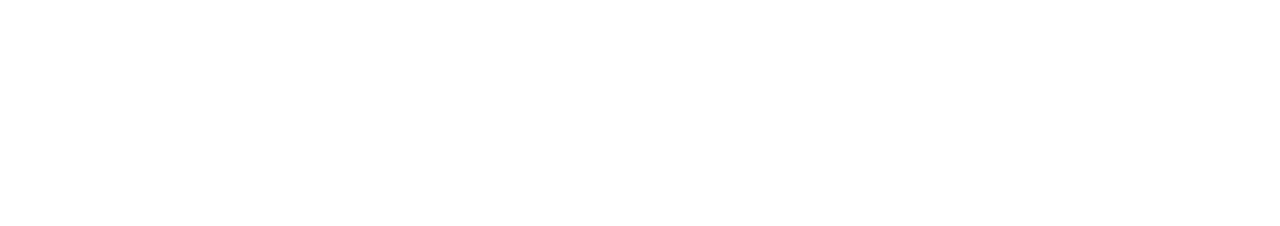
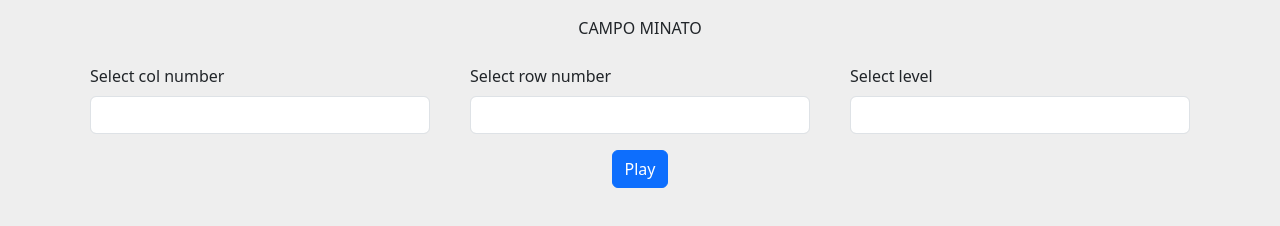
Before and after one commit to rennavittorio/-js-campominato-grid, a plain HTML site: page index.html in a window 1280 px wide. Drawn offline with nearby package versions, Linux system fonts and the light colour scheme.

Commit message:
ADD some html content + STYLE basic

```diff
--- a/css/style.css
+++ b/css/style.css
@@ -0,0 +1,4 @@
+.body {
+    height: 100vh;
+    background-color: #eee;
+}
--- a/index.html
+++ b/index.html
@@ -9,7 +9,57 @@
     <link rel="stylesheet" href="./css/style.css">
     <title>Document</title>
 </head>
-<body>
+<body class="body">
+
+    <main class="main">
+        <section class="game-title">
+            <div class="container py-3 text-center">
+                CAMPO MINATO
+            </div>
+        </section>
+
+        <section class="game-content">
+            <div class="container">
+                <div class="row">
+                    <div class="col">
+                        <div class="game__input p-2">
+                            <label for="colSelection" class="form-label">Select col number</label>
+                            <input type="number" class="form-control" id="colSelection" placeholder="">
+                        </div>
+                    </div>
+
+                    <div class="col">
+                        <div class="game__input p-2">
+                            <label for="rowSelection" class="form-label">Select row number</label>
+                            <input type="number" class="form-control" id="rowSelection" placeholder="">
+                        </div>
+                    </div>
+
+                    <div class="col">
+                        <div class="game__input p-2">
+                            <label for="levelSelection" class="form-label">Select level</label>
+                            <input type="number" class="form-control" id="levelSelection" placeholder="">
+                        </div>
+                    </div>
+
+                    <div class="col-12 d-flex justify-content-center">
+                        <div class="game__input p-2">
+                            <button type="button" class="btn btn-primary">Play</button>
+                        </div>
+                    </div>
+
+                </div>
+            </div>
+        </section>
+
+        <section class="game-field">
+            <div class="container">
+                <div class="game-grid">
+
+                </div>
+            </div>
+        </section>
+    </main>
 
 
 
```
